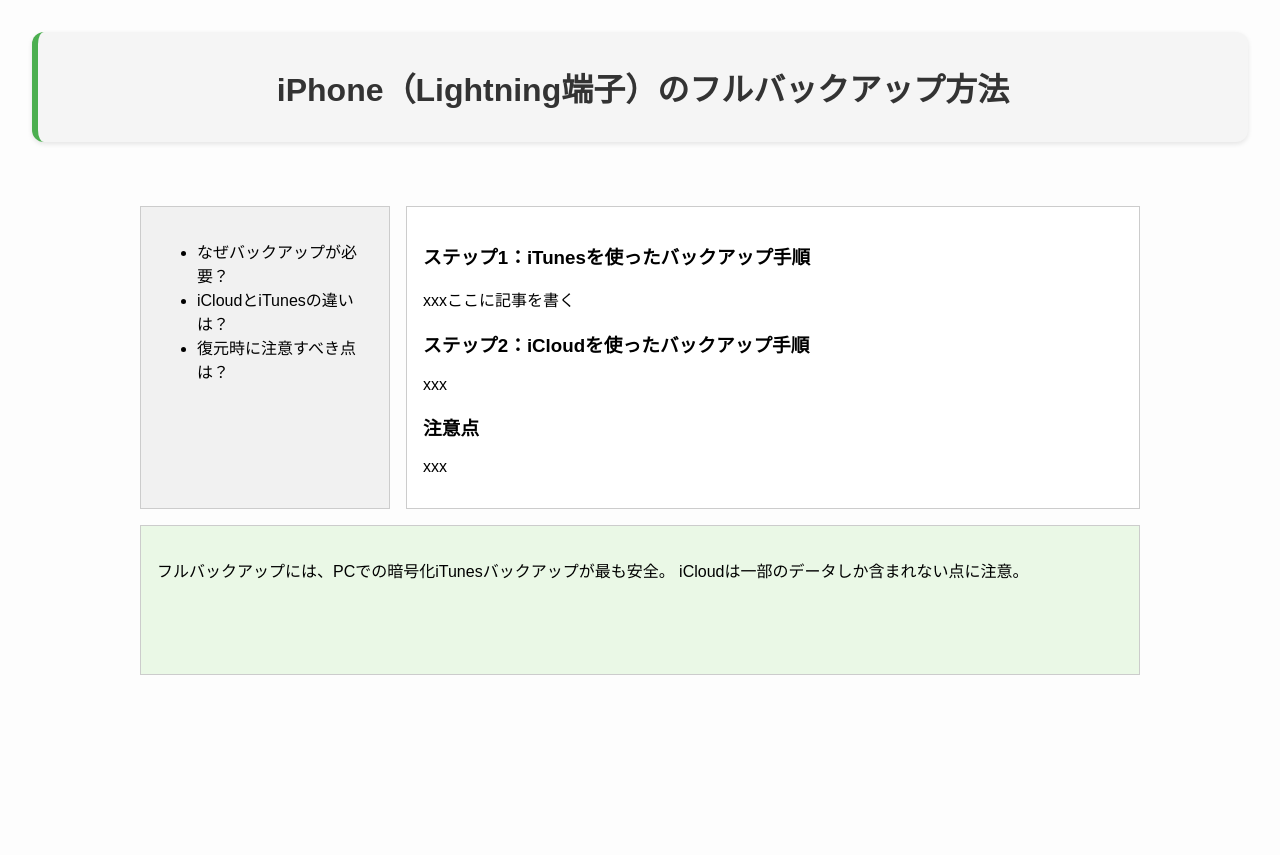
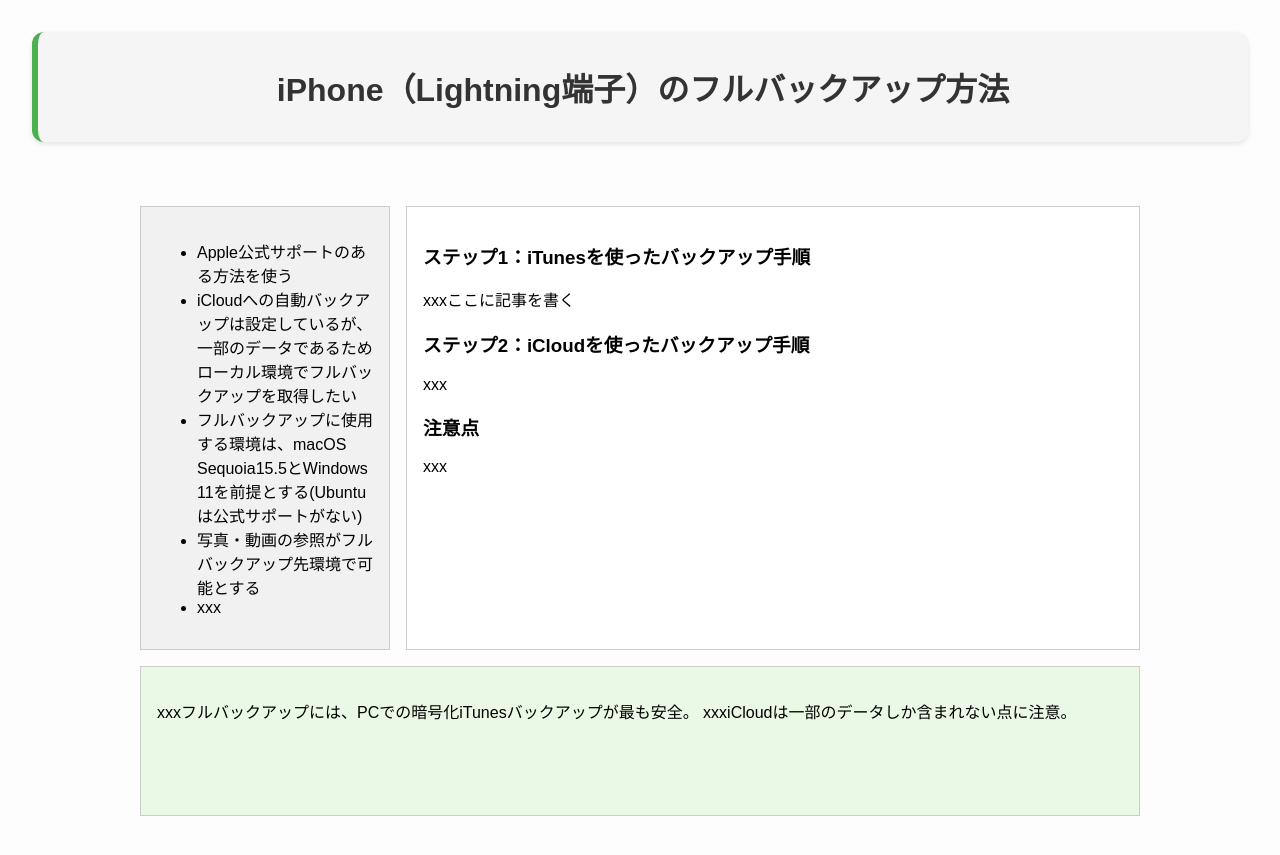
Before and after one commit to kazukifufu/homepage, a Jekyll site: the page built from _posts/2025-07-13-iphone-backup.md, in a window 1280 px wide. Shown: the top 855 px of the page. Built offline with Jekyll 4.4.1, drawn with Linux system fonts in a browser that asks for light colours.

Commit message:
Revised 2025-07-13-iphone-backup.md

```diff
--- a/_posts/2025-07-13-iphone-backup.md
+++ b/_posts/2025-07-13-iphone-backup.md
@@ -1,12 +1,14 @@
 ---
 title: iPhone（Lightning端子）のフルバックアップ方法
 cue: |
-  - なぜバックアップが必要？
-  - iCloudとiTunesの違いは？
-  - 復元時に注意すべき点は？
+  - Apple公式サポートのある方法を使う
+  - iCloudへの自動バックアップは設定しているが、一部のデータであるためローカル環境でフルバックアップを取得したい
+  - フルバックアップに使用する環境は、macOS Sequoia15.5とWindows 11を前提とする(Ubuntuは公式サポートがない)
+  - 写真・動画の参照がフルバックアップ先環境で可能とする
+  - xxx
 summary: |
-  フルバックアップには、PCでの暗号化iTunesバックアップが最も安全。
-  iCloudは一部のデータしか含まれない点に注意。
+  xxxフルバックアップには、PCでの暗号化iTunesバックアップが最も安全。
+  xxxiCloudは一部のデータしか含まれない点に注意。
 ---
 
 ### ステップ1：iTunesを使ったバックアップ手順
```
